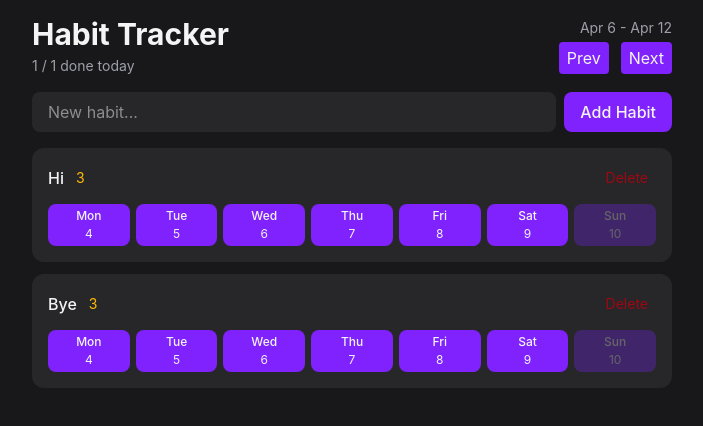
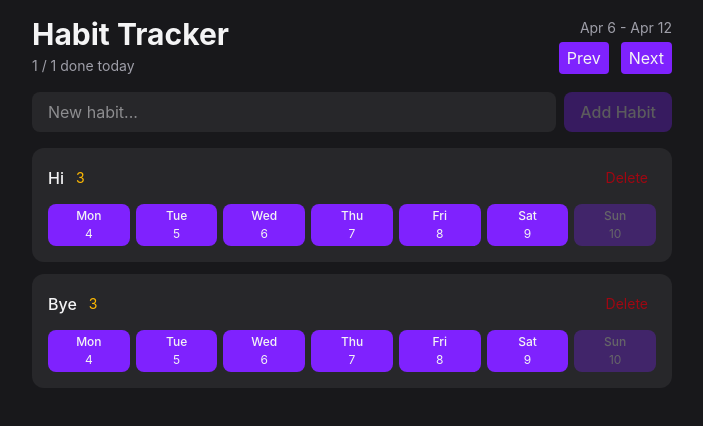
Before and after one commit to florianstancioiu/habit-tracker, a React (Vite) app: page / in a window 1280 px wide. Shown: the top 426 px of the page, without its empty margins (288-991 px from the left). Built offline with nearby package versions, Linux system fonts and the light colour scheme.

Commit message:
Implemented functionality to add habits

```diff
--- a/src/App.tsx
+++ b/src/App.tsx
@@ -1,13 +1,31 @@
+import { useState } from "react";
+
 import Header from "./components/Header";
 import HabitForm from "./components/HabitForm";
 import HabitList from "./components/HabitList";
+import { type Habit } from "./components/HabitItem";
 
 const App = () => {
+  const [habits, setHabits] = useState<Habit[]>([
+    { id: 1, name: "Hi" },
+    { id: 2, name: "Bye" },
+  ]);
+
+  const addHabit = (name: string) => {
+    setHabits([
+      ...habits,
+      {
+        id: crypto.randomUUID(),
+        name,
+      },
+    ]);
+  };
+
   return (
     <div className="max-w-2xl mx-auto p-4 flex flex-col gap-4">
       <Header />
-      <HabitForm />
-      <HabitList />
+      <HabitForm addHabit={addHabit} />
+      <HabitList habits={habits} />
     </div>
   );
 };
--- a/src/components/HabitForm.tsx
+++ b/src/components/HabitForm.tsx
@@ -1,14 +1,39 @@
+import { useState, type SubmitEvent } from "react";
 import Button from "./UI/Button";
 
-const HabitForm = () => {
+export type HabitFormProps = {
+  addHabit: (name: string) => void;
+};
+
+const HabitForm = ({ addHabit }: HabitFormProps) => {
+  const [name, setName] = useState("");
+
+  const handleSubmit = (event: SubmitEvent) => {
+    event.preventDefault();
+
+    if (name.trim() === "") {
+      return;
+    }
+
+    addHabit(name);
+    setName("");
+  };
+
   return (
-    <form className="flex gap-2">
+    <form className="flex gap-2" onSubmit={handleSubmit}>
       <input
         type="text"
+        value={name}
+        onChange={(event) => setName(event.target.value)}
         className="flex-1 rounded-lg bg-zinc-800 px-4 py-2 outline-none focus-visible:ring-2 focus-visible:ring-violet-500"
         placeholder="New habit..."
       />
-      <Button className="rounded-lg px-4 py-2 font-medium">Add Habit</Button>
+      <Button
+        disabled={name.trim() === ""}
+        className="rounded-lg px-4 py-2 font-medium"
+      >
+        Add Habit
+      </Button>
     </form>
   );
 };
--- a/src/components/HabitItem.tsx
+++ b/src/components/HabitItem.tsx
@@ -7,11 +7,13 @@
 } from "date-fns";
 import Button from "./UI/Button";
 
+export type Habit = {
+  id: string | number;
+  name: string;
+};
+
 export type HabitItemProps = {
-  habit: {
-    id: number;
-    name: string;
-  };
+  habit: Habit;
 };
 
 const HabitItem = ({ habit }: HabitItemProps) => {
--- a/src/components/HabitList.tsx
+++ b/src/components/HabitList.tsx
@@ -1,11 +1,11 @@
 import HabitItem from "./HabitItem";
+import { type Habit } from "./HabitItem";
 
-const HabitList = () => {
-  const habits = [
-    { id: 1, name: "Hi" },
-    { id: 2, name: "Bye" },
-  ];
+export type HabitListProps = {
+  habits: Habit[];
+};
 
+const HabitList = ({ habits }: HabitListProps) => {
   if (habits.length === 0) {
     return (
       <p className="text-center text-zinc-500 py-12">
```
